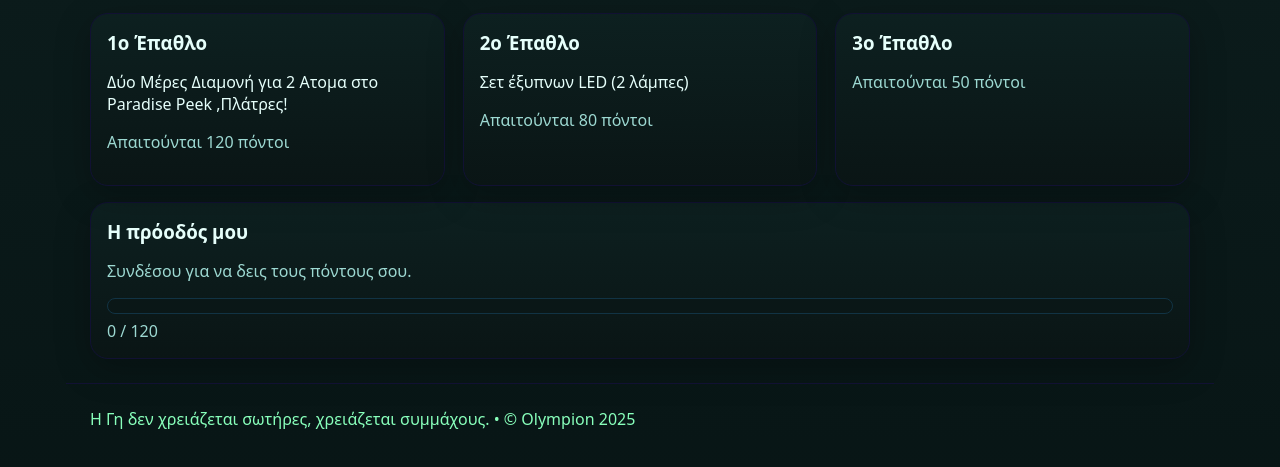
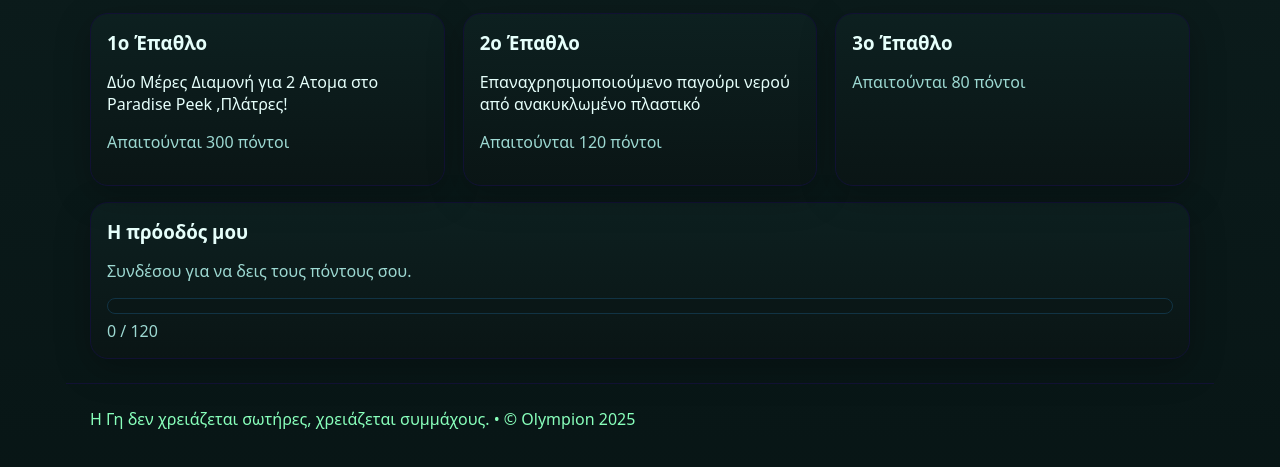
Before and after one commit to Dimiomonoia/diagonimos2k25, a plain HTML site: page rewards.html in a window 1280 px wide. Shown: the part 173-640 px from the top of the page. Drawn offline with Linux system fonts and the light colour scheme; no server answers.

Commit message:
push origin

```diff
--- a/rewards.html
+++ b/rewards.html
@@ -45,9 +45,9 @@
   <h2>Δώρα Διαγωνισμού Δράσεων</h2>
   <p class="muted">Οι πόντοι κερδίζονται με: +10 υποβολή δράσης, +1 ανά ψήφο που θα λάβει η δράση σου, +3 αν είσαι εθελοντής/ντρια.</p>
   <div class="grid cards">
-    <div class="card"><div class="p"><h3>1ο Έπαθλο</h3><p>Δύο Μέρες Διαμονή για 2 Ατομα στο Paradise Peek ,Πλάτρες! </p><p class="muted">Απαιτούνται 120 πόντοι</p></div></div>
-    <div class="card"><div class="p"><h3>2ο Έπαθλο</h3><p>Σετ έξυπνων LED (2 λάμπες)</p><p class="muted">Απαιτούνται 80 πόντοι</p></div></div>
-    <div class="card"><div class="p"><h3>3ο Έπαθλο</h3><p></p><p class="muted">Απαιτούνται 50 πόντοι</p></div></div>
+    <div class="card"><div class="p"><h3>1ο Έπαθλο</h3><p>Δύο Μέρες Διαμονή για 2 Ατομα στο Paradise Peek ,Πλάτρες! </p><p class="muted">Απαιτούνται 300 πόντοι</p></div></div>
+    <div class="card"><div class="p"><h3>2ο Έπαθλο</h3><p>Επαναχρησιμοποιούμενο παγούρι νερού από ανακυκλωμένο πλαστικό</p><p class="muted">Απαιτούνται 120 πόντοι</p></div></div>
+    <div class="card"><div class="p"><h3>3ο Έπαθλο</h3><p></p><p class="muted">Απαιτούνται 80 πόντοι</p></div></div>
   </div>
   <div class="card" style="margin-top:16px"><div class="p">
     <h3>Η πρόοδός μου</h3>
```
